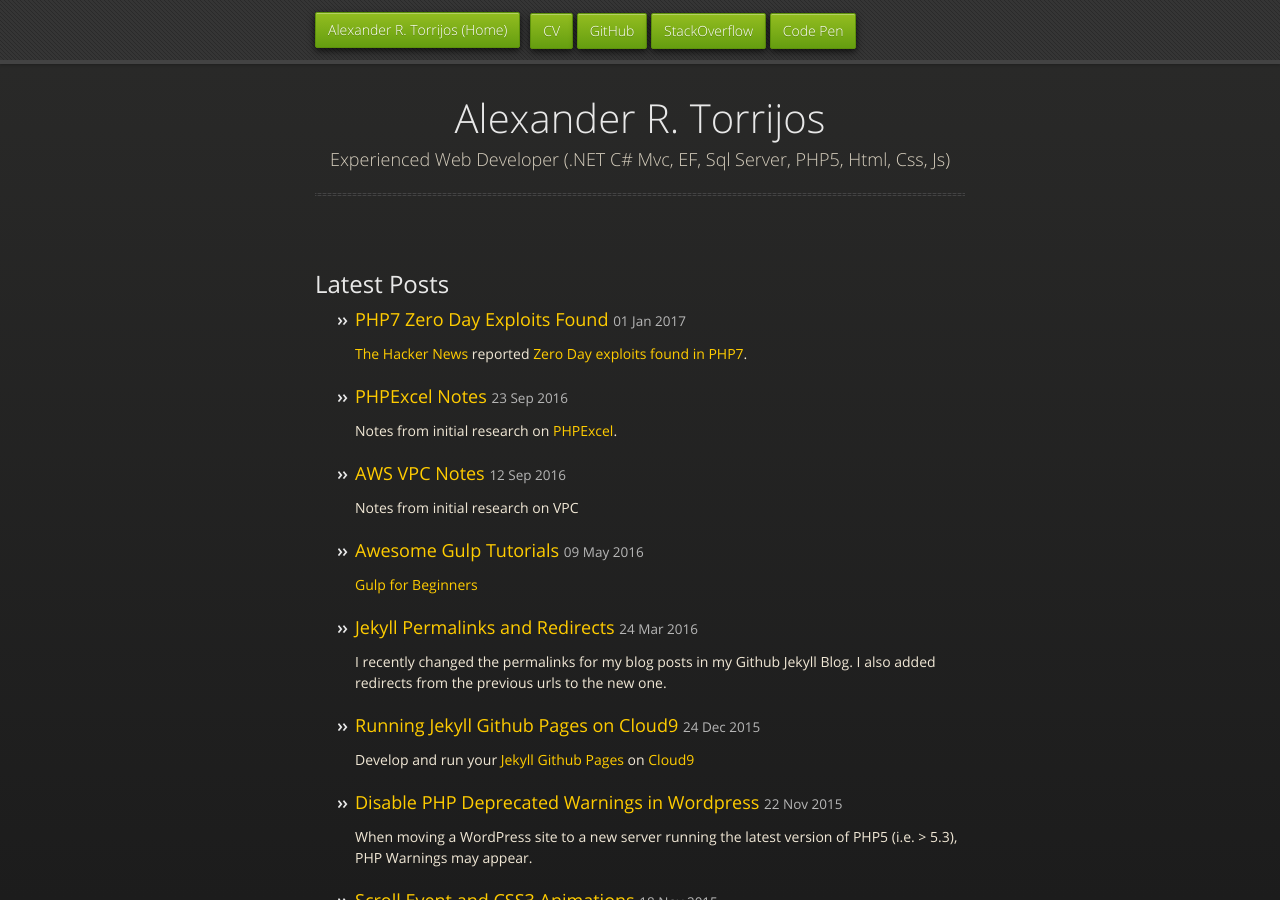
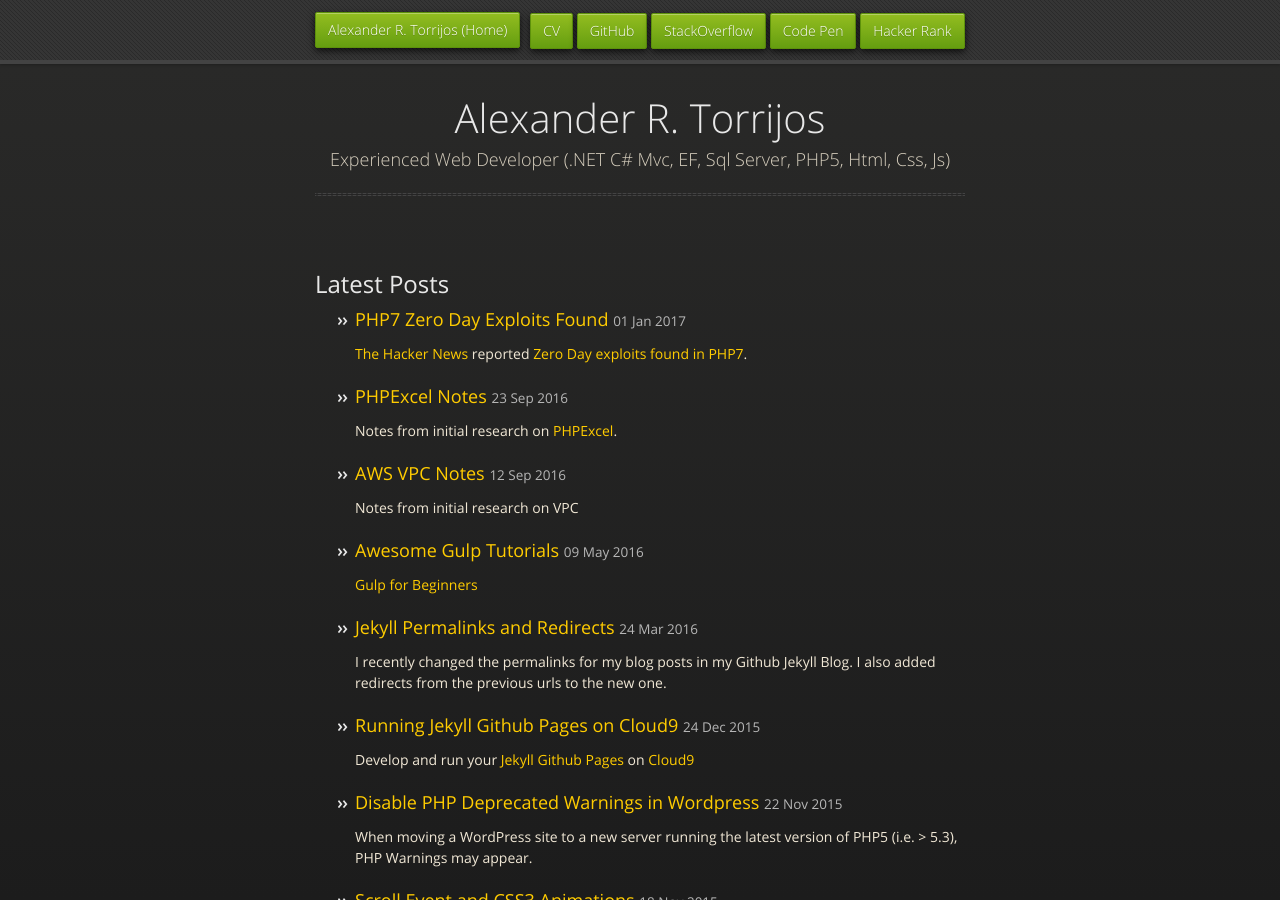
Before and after one commit to stormwild/stormwild.github.io, a Jekyll site: the page built from index.html, in a window 1280 px wide and 900 px high. Built offline with Jekyll 4.4.1, drawn with Linux system fonts in a browser that asks for light colours; nearby versions of some CDN libraries; the list of posts is cut into pages by our own code.

Commit message:
Added link to Hacker Rank

```diff
--- a/_layouts/default.html
+++ b/_layouts/default.html
@@ -34,6 +34,7 @@
           <li><a href="https://github.com/stormwild/" target="_blank">GitHub</a></li>
           <li><a href="http://stackoverflow.com/users/92189/stormwild" target="_blank">StackOverflow</a></li>
           <li><a href="http://codepen.io/stormwild/" target="_blank">Code Pen</a></li>
+          <li><a href="https://www.hackerrank.com/stormwild" target="_blank">Hacker Rank</a></li>
         </nav>
       </div><!-- end header -->
 
```
